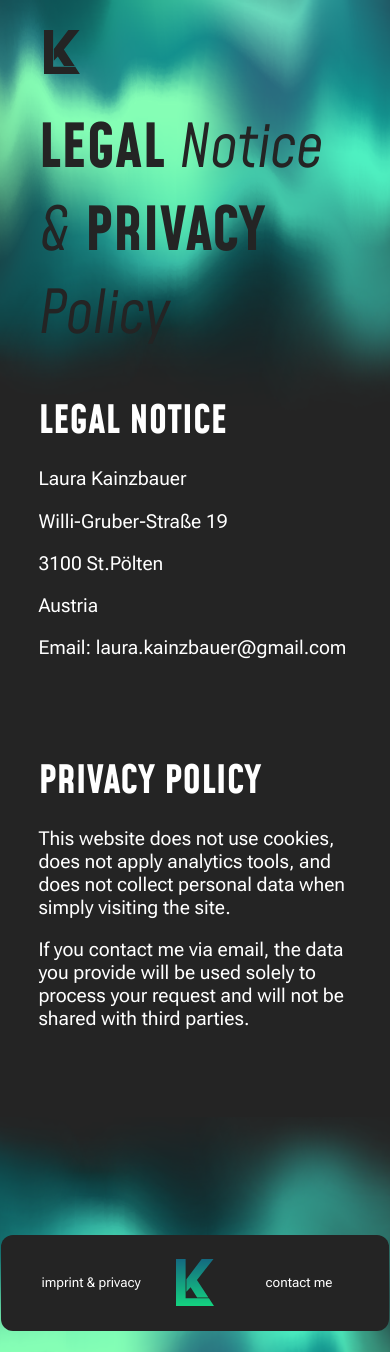
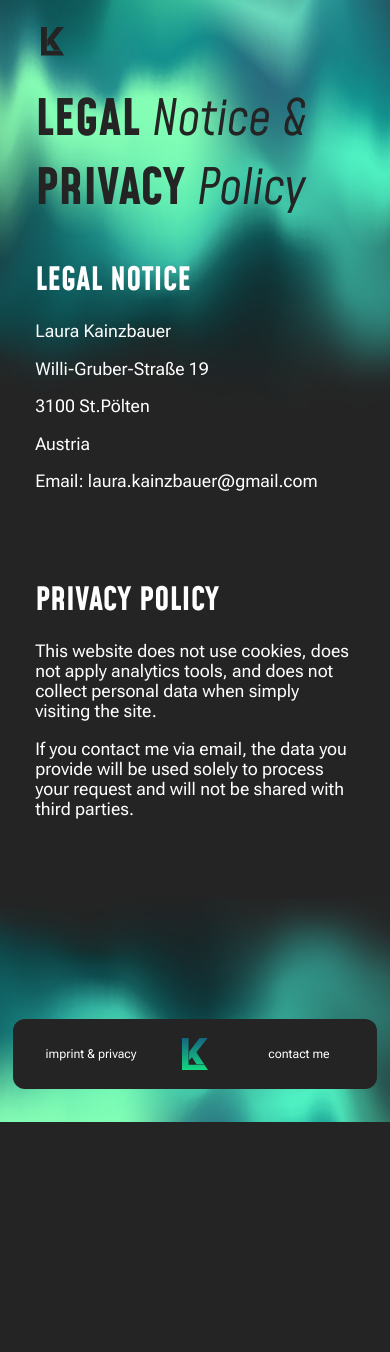
Before and after one commit to lkainzbauer/portfolio, a SvelteKit app: page /legal in a window 390 px wide. After the commit the page ends 1122 px from the top, so only its background shows below. Built offline with nearby package versions, Linux system fonts and the light colour scheme; some icons are missing.

Commit message:
adjust sizes for smartphone; add link to footer icon; add animated border gradient

```diff
--- a/src/lib/components/AnimatedLogo.svelte
+++ b/src/lib/components/AnimatedLogo.svelte
@@ -26,17 +26,17 @@
 
 <style>
     .animated-logo {
-        width: 2rem;
-		height: 3rem;
+        width: 1.5rem;
+		height: 2rem;
     }
 
 	canvas {
-		width: 2rem;
-		height: 3rem;
+		width: 1.5rem;
+		height: 2rem;
 		background-color: #666;
 		mask: url($lib/assets/logo.svg) 50% 50% no-repeat;
-		mask-size: 2rem;
+		mask-size: 1.5rem;
 		-webkit-mask: url($lib/assets/logo.svg) 50% 50% no-repeat;
-		-webkit-mask-size: 2rem;
+		-webkit-mask-size: 1.5rem;
 	}
 </style>
--- a/src/lib/components/Footer.svelte
+++ b/src/lib/components/Footer.svelte
@@ -7,9 +7,9 @@
     <div id="footer-content">
             <a href="/legal">imprint & privacy</a>
             <div id="info">
-                <div id="footer-logo">
+                <a href="/" id="footer-logo">
                     <AnimatedLogo />
-                </div>
+                </a>
             </div>
             <a href="/contact">contact me</a>
     </div>
@@ -41,7 +41,7 @@
         width: 80%;
         background-color: $bg;
         border-radius: 12px;
-        padding: 1rem 2rem;
+        padding: 1rem 1.5rem;
     }
 
     #footer-content > * {
@@ -63,6 +63,6 @@
     }
 
     #footer-logo {
-        width: 2rem;
+        width: 1.5rem;
     }
 </style>
--- a/src/lib/components/MobileNav.svelte
+++ b/src/lib/components/MobileNav.svelte
@@ -73,13 +73,13 @@
 	}
 
 	#nav-logo {
-		width: 2.5rem;
+		width: 2rem;
 		display: inline-flex;
 	}
 
     :global(.menu-icon) {
-        height: 2rem;
-        width: 2rem;
+        height: 1.5rem;
+        width: 1.5rem;
         color: $bg;
     }
 
--- a/src/routes/legal/+page.svelte
+++ b/src/routes/legal/+page.svelte
@@ -19,7 +19,7 @@
 	@use '/src/styles/index' as *;
 
     h1 {
-        font-size: 3.1em;
+        font-size: 2.8em;
     }
 
     .legal-section {
--- a/src/styles/fonts.scss
+++ b/src/styles/fonts.scss
@@ -96,7 +96,7 @@ $heading-text: "Mohave", "Roboto", "Helvetica Neue", "Segoe UI", "Noto Sans", "L
 
 // font sizes
 $s-font: 0.7em;
-$normal-font: 1.2em;
+$normal-font: 1.1em;
 $m-font: 1.3em;
-$l-font: 2em;
-$xl-font: 4em;
+$l-font: 1.8em;
+$xl-font: 3.4em;
--- a/src/styles/global.scss
+++ b/src/styles/global.scss
@@ -64,6 +64,49 @@
     --background-size: 50vh;
 }
 
+:global(.container-outline) {
+    --padding-size: 1rem;
+    --border-thickness: 0.2rem;
+    width: calc(100vw - 4*var(--padding-size));
+    padding: var(--padding-size);
+    border-radius: 12px;
+    border: var(--border-thickness) solid transparent;
+
+    background:
+        linear-gradient($bg, $bg) padding-box, // normal background
+        // gradient background
+        linear-gradient(
+            var(--angle),
+            rgba(14, 79, 82, 1) 0%,
+            rgba(14, 79, 82, 1) 15%,
+            rgba(21, 95, 92, 1) 26%,
+            rgba(42, 131, 131, 1) 43%,
+            rgba(48, 145, 131, 1) 55%,
+            rgba(74, 146, 115, 1) 74%,
+            rgba(109, 200, 145, 1) 87%,
+            rgba(109, 200, 145, 1) 100%
+        ) border-box;
+
+    animation: 8s rotate linear infinite;
+}
+
+// animation to 360deg before starting again
+@keyframes rotate {
+  to {
+    --angle: 360deg;
+  }
+}
+
+// interpolate angle variable for animation
+@property --angle {
+  syntax: "<angle>";
+  initial-value: 0deg;
+  inherits: false;
+}
+
+:global(.outline-heading) {
+    margin: 0 1rem;
+}
 
 @media (min-width: 640px) {
   :global(body) {
```
Also changed, not shown: src/routes/about-me/+page.svelte (+18 -2 lines), src/routes/+layout.svelte (line endings or trailing spaces).
